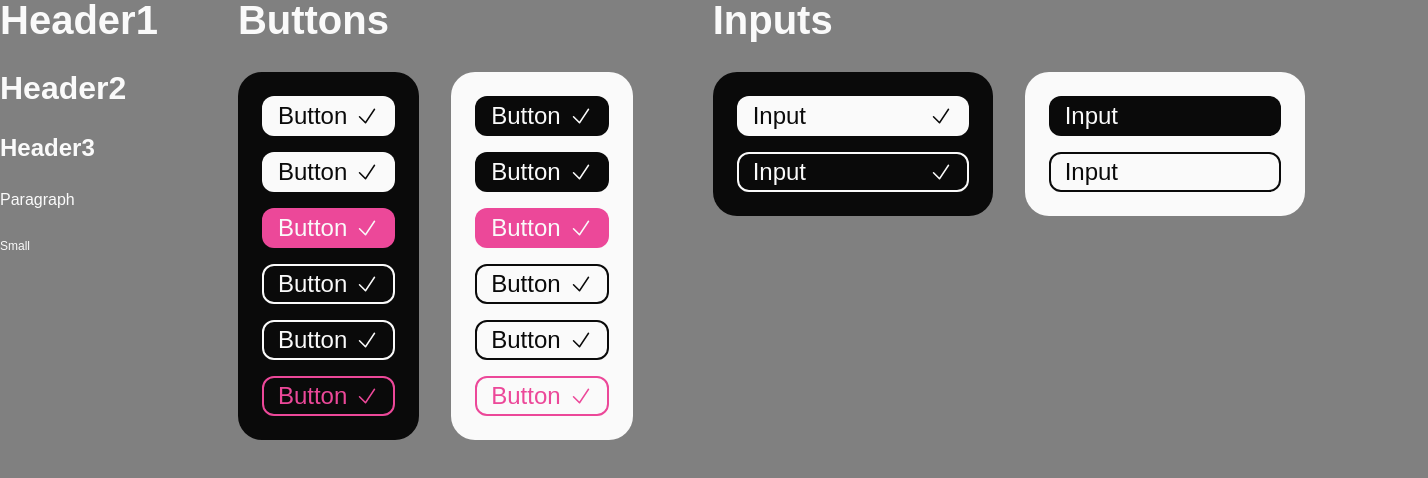
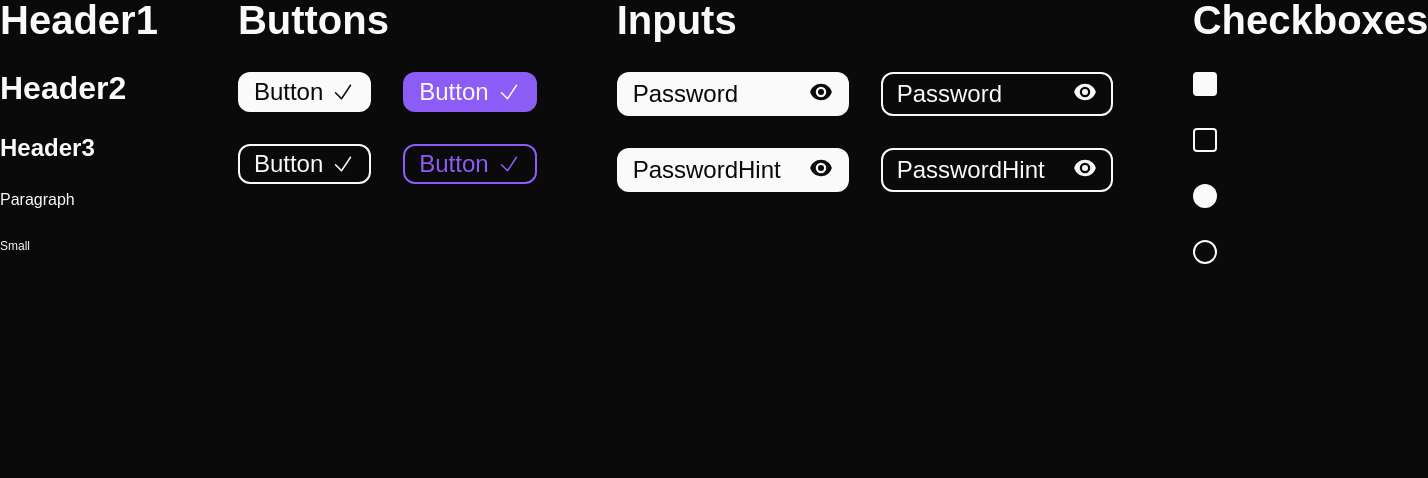
Before and after one commit to Vyakulin/bang-ui, a Next.js app: page /test in a window 1280 px wide. Shown: the top 478 px of the page, 1428 px wide, since content can reach past the window. Built offline with nearby package versions, Linux system fonts and the light colour scheme; a web font is replaced by a local one.

Commit message:
input, checkbox, radio

```diff
--- a/src/app/test/page.tsx
+++ b/src/app/test/page.tsx
@@ -1,4 +1,4 @@
-import { Button, InputText } from "@/components/Atoms/atoms";
+import { Button, InputText, InputPassword, Checkbox, Radio } from "@/components/Atoms/atoms";
 import './style.scss';
 import { HiCheck } from "react-icons/hi2";
 
@@ -15,68 +15,31 @@ export default function Home() {
     <div className="section">
       <h1 className="h1">Buttons</h1>
       <div className="elements">
-        <div className="white">
-          <Button style='bg' color='w'>
-            Button<HiCheck />
-          </Button>
-          <Button style='bg' color='w2'>
-            Button<HiCheck />
-          </Button>
-          <Button style='bg' color='a'>
-            Button<HiCheck />
-          </Button>
-          <Button style='ol' color='w'>
-            Button<HiCheck />
-          </Button>
-          <Button style='ol' color='w2'>
-            Button<HiCheck />
-          </Button>
-          <Button style='ol' color='a'>
-            Button<HiCheck />
-          </Button>
-        </div>
-        <div className="black">
-          <Button style='bg' color='b'>
-            Button<HiCheck />
-          </Button>
-          <Button style='bg' color='b2'>
-            Button<HiCheck />
-          </Button>
-          <Button style='bg' color='a'>
-            Button<HiCheck />
-          </Button>
-          <Button style='ol' color='b'>
-            Button<HiCheck />
-          </Button>
-          <Button style='ol' color='b2'>
-            Button<HiCheck />
-          </Button>
-          <Button style='ol' color='a'>
-            Button<HiCheck />
-          </Button>
-        </div>
+        <Button style="bg" color="w">Button<HiCheck /></Button>
+        <Button style="bg" color="a">Button<HiCheck /></Button>
+      </div>
+      <div className="elements">
+        <Button style="ol" color="w">Button<HiCheck /></Button>
+        <Button style="ol" color="a">Button<HiCheck /></Button>
       </div>
     </div>
     <div className="section">
       <h1 className="h1">Inputs</h1>
       <div className="elements">
-        <div className="white">
-          <InputText style='bg' color='w' p={{icon: <HiCheck/>}}>
-            Input
-          </InputText>
-          <InputText style='ol' color='w' p={{icon: <HiCheck/>}}>
-            Input
-          </InputText>
-        </div>
-        <div className="black">
-          <InputText style='bg' color='b' >
-            Input
-          </InputText>
-          <InputText style='ol' color='b' >
-            Input
-          </InputText>
-        </div>
+        <InputPassword style="bg">Password</InputPassword>
+        <InputPassword style="ol">Password</InputPassword>
       </div>
+      <div className="elements">
+        <InputPassword style="bg" hint>PasswordHint</InputPassword>
+        <InputPassword style="ol" hint>PasswordHint</InputPassword>
+      </div>
+    </div>
+    <div className="section">
+      <h1 className="h1">Checkboxes</h1>
+      <Checkbox style='bg'/>
+      <Checkbox style='ol'/>
+      <Radio style='bg' name="test"/>
+      <Radio style='ol' name="test"/>
     </div>
    </div>
   );
--- a/src/app/test/style.scss
+++ b/src/app/test/style.scss
@@ -1,8 +1,5 @@
 @use '@/v.scss';
 
-body {
-  background-color: #808080;
-}
 .test {
   display: flex;
   gap: 20rem;
@@ -11,21 +8,8 @@ body {
   display: flex;
   gap: 8rem;
   flex-direction: column;
-  .elements {
-    display: flex;
-    gap: 8rem;
-    .white, .black {
-      display: flex;
-      gap: 4rem;
-      padding: 6rem;
-      border-radius: v.$radius + 3rem;
-      flex-direction: column;
-    }
-    .white {
-      background-color: v.$b;
-    }
-    .black {
-      background-color: v.$w;
-    }
-  }
 }
+.elements {
+  display: flex;
+  gap: 8rem;
+}
--- a/src/components/Atoms/atoms.tsx
+++ b/src/components/Atoms/atoms.tsx
@@ -2,7 +2,8 @@
 
 import clsx from "clsx";
 import '@/components/Atoms/style.scss';
-import { useState } from "react";
+import { MouseEventHandler, useState } from "react";
+import { HiCheck, HiEye, HiEyeSlash } from "react-icons/hi2";
 
 interface Props {
   children?: React.ReactNode,
@@ -10,7 +11,10 @@ interface Props {
   color?: string,
   text?: string,
   className?: string,
-  p?: any
+  icon?: any,
+  hint?: boolean,
+  name?: string,
+  onClick?: MouseEventHandler,
 }
 
 export function Button({
@@ -19,12 +23,13 @@ export function Button({
   color = 'w',
   text = 'h3',
   className,
+  onClick,
 } : Props
 ) {
   return (
     <div className={clsx({
       [`button button-${style}-${color} ${text} ${className}`]: true,
-    })}>
+    })} onClick={onClick}>
       {children}
     </div>
   )
@@ -33,12 +38,11 @@ export function Button({
 export function InputText({
   children,
   style = 'bg',
-  color = 'w',
   text = 'h3',
   className,
-  p = {
-    icon: <h3 className={text} style={{opacity: 0}}>.</h3>,
-  }
+  icon = <HiCheck />,
+  hint = false,
+  name,
 } : Props
 ) {
   const [isValid, setIsValid] = useState(false);
@@ -48,12 +52,74 @@ export function InputText({
 
   return (
     <label className={clsx({
-      [`input input-${style} input-${style}-${color} ${text} ${className}`]: true,
+      [`input${hint ? '-hint': ''} input-${style} ${text} ${className}`]: true,
       [`valid`]: isValid,
     })}>
       <span>{children}</span>
-      {p.icon}
-      <input type="text" onChange={change}/>
+      <h3 className="h3">{icon}</h3>
+      <input type="text" onChange={change} name={name}/>
     </label>
   )
 }
+
+export function InputPassword({
+  children,
+  style = 'bg',
+  text = 'h3',
+  className,
+  hint = false,
+  name,
+} : Props
+) {
+  const [isValid, setIsValid] = useState(false);
+  const change = (event: any) => {
+    event.target.value == '' ? setIsValid(false) : setIsValid(true);
+  }
+
+  const [isHidden, setIsHidden] = useState(true);
+  const click = () => {
+    setIsHidden(!isHidden);
+  }
+
+  return (
+    <label className={clsx({
+      [`input${hint ? '-hint': ''} input-password input-${style} ${text} ${className}`]: true,
+      [`valid`]: isValid,
+    })}>
+      <span>{children}</span>
+      <h3 className="h3 eye" onClick={click}>{isHidden ? <HiEye /> : <HiEyeSlash />}</h3>
+      <input type={isHidden ? "password" : "text"} onChange={change} name={name}/>
+    </label>
+  )
+}
+
+export function Checkbox({
+  style = 'bg',
+  className,
+  name,
+} : Props
+) {
+  return (
+    <label className={clsx({
+      [`checkbox checkbox-${style} ${className}`]: true,
+    })}>
+      <input type="checkbox" name={name} />
+      <HiCheck />
+    </label>
+  )
+}
+
+export function Radio({
+  style = 'bg',
+  className,
+  name,
+} : Props
+) {
+  return (
+    <label className={clsx({
+      [`radio radio-${style} ${className}`]: true,
+    })}>
+      <input type="radio" name={name}/>
+    </label>
+  )
+}
--- a/src/components/Atoms/style.scss
+++ b/src/components/Atoms/style.scss
@@ -67,18 +67,6 @@
   @include bg(v.$w, v.$b);
   @include bg-hover(v.$w2, v.$b2);
 }
-.button-bg-w2 {
-  @include bg(v.$w, v.$b);
-  @include bg-hover(v.$a, v.$w);
-}
-.button-bg-b {
-  @include bg(v.$b, v.$w);
-  @include bg-hover(v.$b2, v.$w2);
-}
-.button-bg-b2 {
-  @include bg(v.$b, v.$w);
-  @include bg-hover(v.$a, v.$w);
-}
 .button-bg-a {
   @include bg(v.$a, v.$w);
   @include bg-hover(v.$a2, v.$b);
@@ -87,23 +75,12 @@
   @include ol(v.$w);
   @include ol-hover(v.$w2);
 }
-.button-ol-w2 {
-  @include ol(v.$w);
-  @include ol-hover(v.$a);
-}
-.button-ol-b {
-  @include ol(v.$b);
-  @include ol-hover(v.$b2);
-}
-.button-ol-b2 {
-  @include ol(v.$b);
-  @include ol-hover(v.$a);
-}
 .button-ol-a {
   @include ol(v.$a);
   @include ol-hover(v.$a2);
 }
 
+// InputText
 .input {
   display: inline-flex;
   padding: 2rem 4rem;
@@ -125,12 +102,35 @@
     }
   }
   &.valid span, &:focus-within span  {
-    @extend .sm;
-    margin-top: -14rem;
-    margin-left: -4rem;
+    opacity: 0;
   }
 }
+.input-hint {
+  @extend .input;
+  &.valid span, &:focus-within span  {
+    @extend .sm;
+    margin-top: -16rem;
+    margin-left: -4rem;
+    opacity: 1;
+  }
+}
+.input-password {
+  .eye {
+    cursor: pointer;
+  }
+}
+
 .input-bg {
+  @include bg(v.$w, v.$b);
+  @include bg-hover(v.$w2, v.$b2);
+  &.valid span {
+    color: v.$w;
+  }
+  @media (pointer: fine) {
+    &.valid:hover span {
+      color: v.$w2;
+    }
+  }
   &:focus-within {
     @include bg(v.$a, v.$w);
     @include bg-hover(v.$a2, v.$b);
@@ -147,40 +147,78 @@
   }
 }
 .input-ol {
+  @include ol(v.$w);
+  @include ol-hover(v.$w2);
   &:focus-within {
     @include ol(v.$a);
     @include ol-hover(v.$a2);
   }
 }
-.input-bg-w {
+
+// Checkbox
+.checkbox {
+  cursor: pointer;
+  width: 6rem;
+  height: 6rem;
+  border-radius: 1rem;
+  input {
+    opacity: 0;
+    position: absolute;
+  }
+  svg {
+    opacity: 0;
+    position: absolute;
+    width: inherit;
+    height: inherit;
+  }
+  &:hover svg, &:has(input:checked) svg {
+    opacity: 1;
+  }
+}
+
+.checkbox-bg {
   @include bg(v.$w, v.$b);
   @include bg-hover(v.$w2, v.$b2);
-  &.valid span {
-    color: v.$w;
-  }
-  @media (pointer: fine) {
-    &.valid:hover span {
-      color: v.$w2;
-    }
+  &:has(input:checked) {
+    @include bg(v.$a, v.$w);
+    @include bg-hover(v.$a2, v.$b);
   }
 }
-.input-bg-b {
-  @include bg(v.$b, v.$w);
-  @include bg-hover(v.$b2, v.$w2);
-  &.valid span {
-    color: v.$b;
-  }
-  @media (pointer: fine) {
-    &.valid:hover span {
-      color: v.$b2;
-    }
+.checkbox-ol {
+  @include ol(v.$w);
+  @include ol-hover(v.$w2);
+  &:has(input:checked) {
+    @include ol(v.$a);
+    @include ol-hover(v.$a2);
   }
 }
-.input-ol-w {
+
+// Radio
+.radio {
+  width: 6rem;
+  height: 6rem;
+  border-radius: 50%;
+  cursor: pointer;
+  input {
+    opacity: 0;
+    position: absolute;
+    cursor: pointer
+  }
+}
+
+.radio-bg {
+  @include bg(v.$w, v.$b);
+  @include bg-hover(v.$w2, v.$b2);
+  &:has(input:checked) {
+    @include bg(v.$a, v.$w);
+    @include bg-hover(v.$a2, v.$b);
+  }
+}
+.radio-ol {
   @include ol(v.$w);
   @include ol-hover(v.$w2);
+  &:has(input:checked) {
+    @include ol(v.$a);
+    @include ol-hover(v.$a2);
+  }
 }
-.input-ol-b {
-  @include ol(v.$b);
-  @include ol-hover(v.$b2);
-}
--- a/src/v.scss
+++ b/src/v.scss
@@ -250,8 +250,8 @@ $w: var(--neutral-50);
 $w2: var(--neutral-400);
 $b: var(--neutral-950);
 $b2: var(--neutral-600);
-$a: var(--pink-500);
-$a2: var(--pink-300);
+$a: var(--violet-500);
+$a2: var(--violet-300);
 
 // Numbers
 $outlineWidth: 0.5rem;
```
